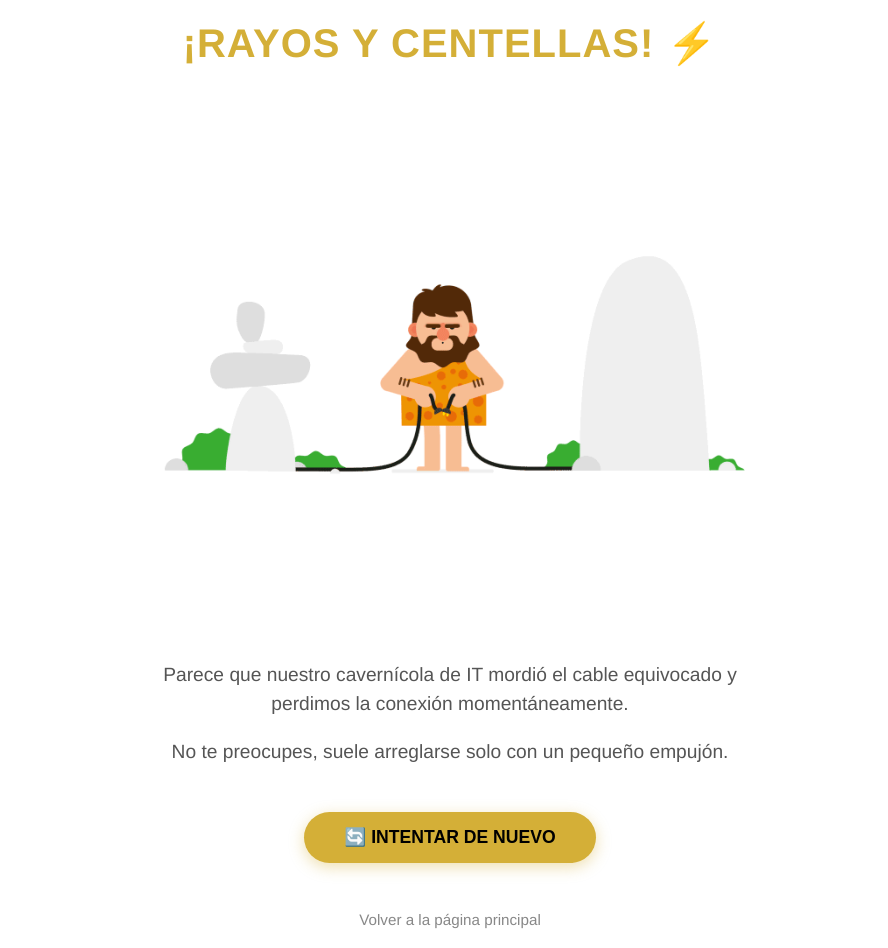
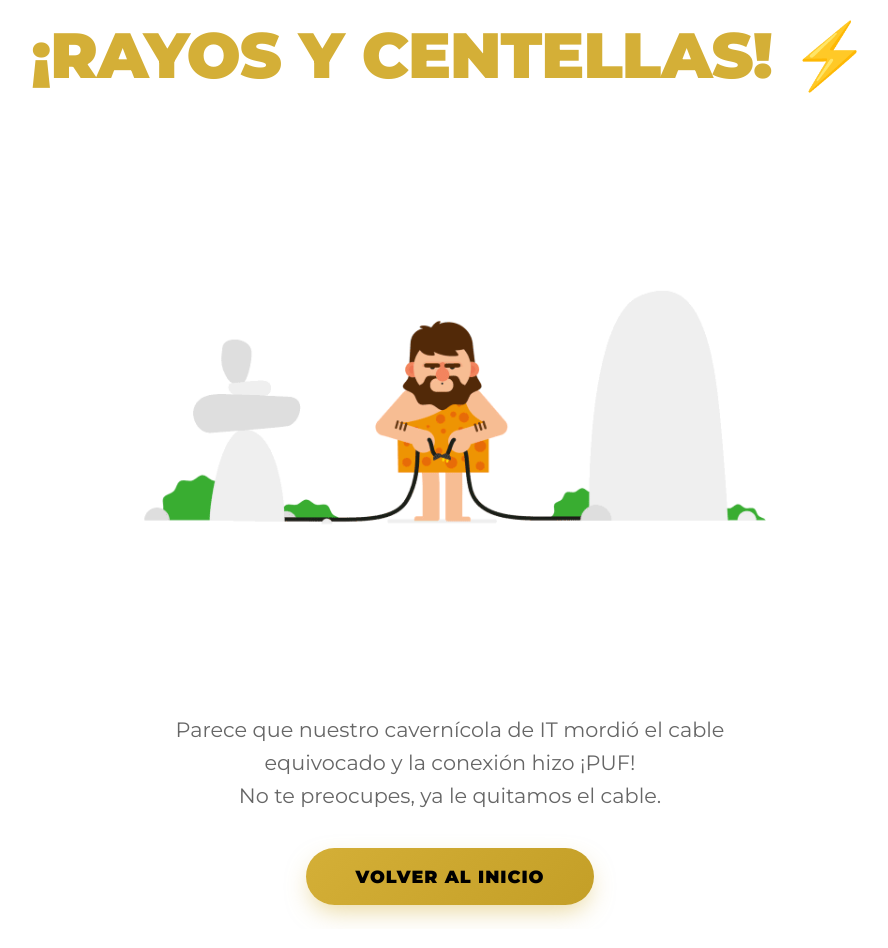
Before and after one commit to Alemancito/SilverBack-app, a Django app: template appointments/templates/appointments/error_general.html in a window 1280 px wide. Shown: the whole page, without its empty margins (190-1078 px from the left). After the commit the page ends 924 px from the top, so only its background shows below. Run offline with Django 5.2, Linux system fonts and the light colour scheme; the template is opened without the code that fills it, so the values that code supplies are empty.

Commit message:
modificando estetica de plantilla error_general 2

```diff
--- a/appointments/templates/appointments/error_general.html
+++ b/appointments/templates/appointments/error_general.html
@@ -4,112 +4,164 @@
 <head>
     <meta charset="UTF-8">
     <meta name="viewport" content="width=device-width, initial-scale=1.0">
-    <title>¡Ups! Algo salió mal - SilverBack</title>
+    <title>¡Ups! - SilverBack Barber</title>
     <link rel="icon" type="image/png" href="{% static 'img/favicon.png' %}">
+
+    <link href="https://fonts.googleapis.com/css2?family=Montserrat:wght@400;700;900&display=swap" rel="stylesheet">
+
     <style>
+        :root {
+            --gold-primary: #d4af37;
+            --gold-secondary: #fceabb; /* Un tono más claro para el degradado */
+            --dark-text: #222222;
+            --light-text: #666666;
+        }
+
         body {
-            background: #ffffff; /* Fondo BLANCO puro para fusionar el GIF */
-            color: #333333;      /* Texto oscuro para contraste */
-            font-family: 'Helvetica Neue', Helvetica, Arial, sans-serif;
+            background: #ffffff; /* Fondo BLANCO puro para el GIF */
+            color: var(--dark-text);
+            font-family: 'Montserrat', sans-serif; /* Fuente moderna */
             text-align: center;
+            margin: 0;
             padding: 20px;
+            min-height: 100vh;
             display: flex;
             flex-direction: column;
             align-items: center;
             justify-content: center;
-            min-height: 95vh; /* Ocupa toda la altura de la pantalla */
-            margin: 0;
+            box-sizing: border-box;
         }
 
-        h1 {
-            color: #d4af37; /* Dorado SilverBack, resalta sobre blanco */
-            margin-top: 0;
-            margin-bottom: 10px;
-            font-size: 2.5em; /* Título grande e imponente */
+        /* Contenedor principal para limitar el ancho */
+        .error-container {
+            max-width: 900px;
+            width: 100%;
+        }
+
+        /* 1. TÍTULO ARRIBA */
+        .main-title {
+            color: var(--gold-primary);
+            margin: 0 0 10px 0;
+            font-size: clamp(2.5rem, 5vw, 4rem); /* Tamaño dinámico según la pantalla */
+            font-weight: 900;
+            text-transform: uppercase;
+            letter-spacing: -1px;
+            line-height: 1.1;
+             /* Animación de entrada */
+            animation: fadeUp 0.8s ease-out both;
+        }
+
+        /* 2. GIF GIGANTE CENTRADO */
+        .error-gif-wrapper {
+            margin: 30px auto;
+            width: 100%;
+            /* Animación de entrada con un poco de retraso */
+            animation: fadeIn 1s ease-out 0.3s both;
+        }
+
+        .error-gif {
+            box-shadow: none;
+            border-radius: 0;
+            max-width: 100%;
+            width: 750px; /* Tamaño base muy generoso */
+            height: auto;
+            display: block;
+            margin: 0 auto;
+            /* Un pequeño truco para asegurar que los bordes blancos del gif se mezclen */
+            mix-blend-mode: multiply;
+        }
+
+        /* 3. TEXTO Y BOTONES ABAJO */
+        .content-box {
+            max-width: 600px;
+            margin: 0 auto;
+            /* Animación de entrada deslizándose */
+            animation: fadeUp 0.8s ease-out 0.5s both;
+        }
+
+        .description {
+            font-size: 1.3em;
+            color: var(--light-text);
+            margin-bottom: 35px;
+            line-height: 1.6;
+            font-weight: 400;
+        }
+
+        /* BOTÓN MODERNO Y PREMIUM */
+        .btn-modern {
+            display: inline-block;
+            text-decoration: none;
+            /* Degradado dorado moderno */
+            background: linear-gradient(135deg, var(--gold-primary) 0%, #c49f27 100%);
+            color: #000000;
+            padding: 18px 50px;
+            border: none;
+            border-radius: 50px; /* Forma de pastilla */
             font-weight: 800;
+            font-size: 1.1em;
             text-transform: uppercase;
             letter-spacing: 1px;
+            transition: all 0.3s cubic-bezier(0.25, 0.8, 0.25, 1);
+            /* Sombra dorada luminosa */
+            box-shadow: 0 10px 25px -5px rgba(212, 175, 55, 0.5);
+            position: relative;
+            overflow: hidden;
         }
 
-        /* Estilo para el GIF gigante */
-        .error-gif {
-            /* Quitamos bordes y sombras para que parezca parte del fondo */
-            box-shadow: none;
-            border-radius: 0;
-
-            /* Lo hacemos MUCHO más grande */
-            max-width: 95%;      /* Que casi toque los bordes en celulares */
-            width: 700px;        /* Un tamaño base muy generoso en escritorio */
-            height: auto;        /* Mantiene la proporción */
-
-            display: block;      /* Asegura que se centre bien */
-            margin: 20px auto;   /* Espacio arriba y abajo */
+        /* Efecto al pasar el mouse */
+        .btn-modern:hover {
+            transform: translateY(-5px) scale(1.02); /* Se eleva y crece un poco */
+            box-shadow: 0 20px 35px -10px rgba(212, 175, 55, 0.7);
+            background: linear-gradient(135deg, #e6c356 0%, var(--gold-primary) 100%);
         }
 
-        .message-container {
-            max-width: 600px;
-            margin: 0 auto 30px auto;
+        /* Efecto al hacer click */
+        .btn-modern:active {
+            transform: translateY(2px) scale(0.98);
+            box-shadow: 0 5px 15px -5px rgba(212, 175, 55, 0.4);
         }
 
-        p {
-            font-size: 1.2em;
-            color: #555555; /* Gris oscuro para el texto secundario */
-            margin-bottom: 15px;
-            line-height: 1.5;
+        /* DEFINICIÓN DE ANIMACIONES */
+        @keyframes fadeUp {
+            from {
+                opacity: 0;
+                transform: translateY(30px);
+            }
+            to {
+                opacity: 1;
+                transform: translateY(0);
+            }
+        }
+        @keyframes fadeIn {
+            from { opacity: 0; }
+            to { opacity: 1; }
         }
 
-        /* Botón de reinicio estilo SilverBack */
-        .btn-reset {
-            background: #d4af37;
-            color: #000000;
-            padding: 15px 40px;
-            border: none;
-            border-radius: 50px; /* Bordes muy redondeados estilo moderno */
-            cursor: pointer;
-            font-weight: bold;
-            font-size: 1.1em;
-            transition: all 0.3s ease;
-            text-transform: uppercase;
-            box-shadow: 0 4px 15px rgba(212, 175, 55, 0.4); /* Sombra dorada suave */
-        }
-
-        .btn-reset:hover {
-            background: #b3932b;
-            transform: translateY(-2px); /* Pequeño efecto de elevación */
-            box-shadow: 0 6px 20px rgba(212, 175, 55, 0.6);
-        }
-
-        .btn-reset:active {
-            transform: translateY(1px);
-        }
-
-        .back-link {
-            margin-top: 30px;
-            display: inline-block;
-            color: #888;
-            text-decoration: none;
-            font-size: 0.95em;
-            font-weight: 500;
-            transition: color 0.2s;
-        }
-        .back-link:hover {
-            color: #d4af37;
+        /* Ajustes para móviles */
+        @media (max-width: 600px) {
+            .description { font-size: 1.1em; }
+            .btn-modern { padding: 15px 35px; width: 80%; }
         }
     </style>
 </head>
 <body>
-    <h1>¡RAYOS Y CENTELLAS! ⚡</h1>
+    <div class="error-container">
+        <h1 class="main-title">¡RAYOS Y CENTELLAS! ⚡</h1>
 
-    <img src="{% static 'img/error_cable.gif' %}" alt="Cavernícola mordiendo cable" class="error-gif">
+        <div class="error-gif-wrapper">
+            <img src="{% static 'img/error_cable.gif' %}" alt="Cavernícola mordiendo cable" class="error-gif">
+        </div>
 
-    <div class="message-container">
-        <p>Parece que nuestro cavernícola de IT mordió el cable equivocado y perdimos la conexión momentáneamente.</p>
-        <p>No te preocupes, suele arreglarse solo con un pequeño empujón.</p>
+        <div class="content-box">
+            <p class="description">
+                Parece que nuestro cavernícola de IT mordió el cable equivocado y la conexión hizo ¡PUF!
+                <br>No te preocupes, ya le quitamos el cable.
+            </p>
+
+            <a href="/" class="btn-modern">
+                VOLVER AL INICIO
+            </a>
+        </div>
     </div>
-
-    <button class="btn-reset" onclick="location.reload()">🔄 Intentar de nuevo</button>
-
-    <br>
-    <a href="/" class="back-link">Volver a la página principal</a>
 </body>
 </html>
```
